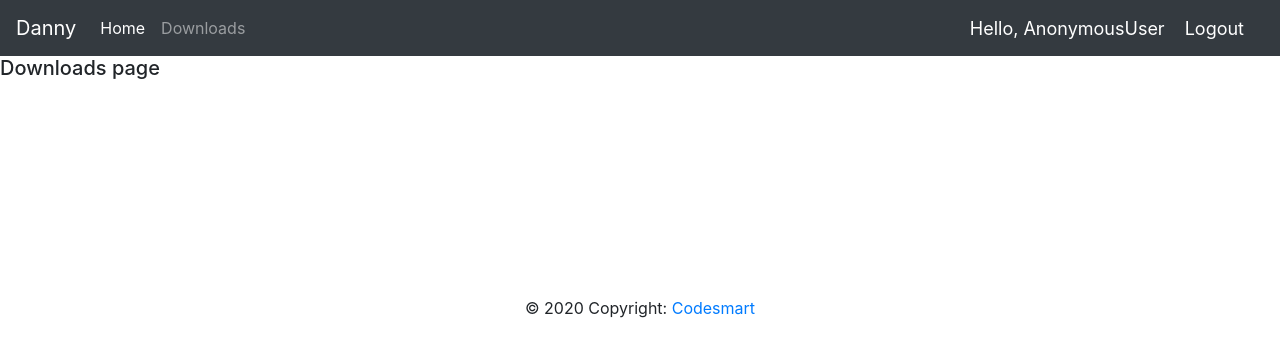
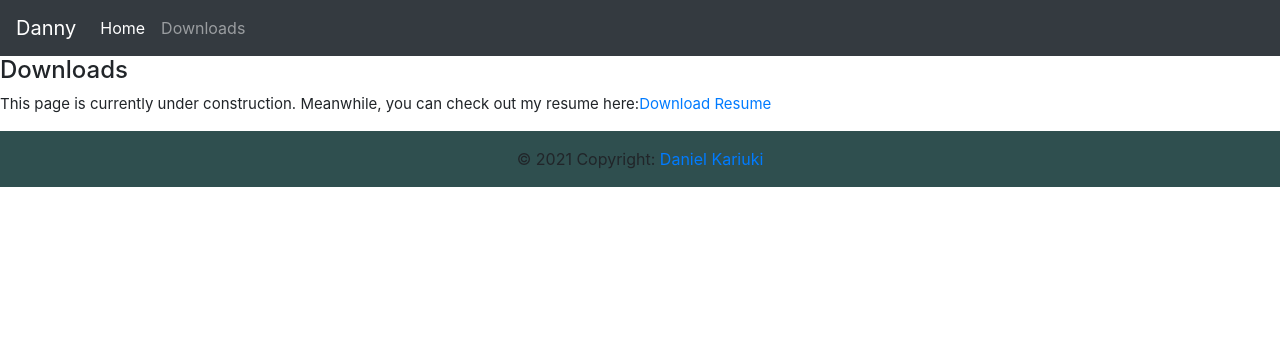
Before and after one commit to NjeruKariuki/portfolio, a Django app: page /downloads/ in a window 1280 px wide. Shown: the top 357 px of the page. Run offline with Django 3.2, Linux system fonts and the light colour scheme; some libraries are stand-ins or nearby versions.

Commit message:
many changes done

```diff
--- a/blog/templates/blog/downloads.html
+++ b/blog/templates/blog/downloads.html
@@ -1,5 +1,11 @@
 {% extends 'blog/main.html' %}
+{% load static %}
 
 {% block content %}
-    <h5>Downloads page</h5>
+<section>
+    <h5 style="font-size: 24px;">Downloads</h5>
+
+    <p style="font-size:15px;">
+        This page is currently under construction. Meanwhile, you can check out my resume here:<a target="_blank" href="{% static 'resume.pdf' %}">Download Resume</a></p>
+</section>
 {% endblock %}
--- a/blog/templates/blog/footer.html
+++ b/blog/templates/blog/footer.html
@@ -1,53 +1,8 @@
 <!-- Footer -->
-<footer class="page-footer font-small cyan darken-3">
-
-    <!-- Footer Elements -->
-    <div class="container">
-
-      <!-- Grid row-->
-      <div class="row"
-
-        <!-- Grid column -->
-        <div class="col-md-12 py-5">
-          <div class="mb-5 flex-center">
-
-            <!-- Facebook -->
-            <a class="fb-ic">
-              <i class="fab fa-facebook-f fa-lg white-text mr-md-5 mr-3 fa-2x"> </i>
-            </a>
-            <!-- Twitter -->
-            <a class="tw-ic">
-              <i class="fab fa-twitter fa-lg white-text mr-md-5 mr-3 fa-2x"> </i>
-            </a>
-            <!-- Google +-->
-            <a class="gplus-ic">
-              <i class="fab fa-google-plus-g fa-lg white-text mr-md-5 mr-3 fa-2x"> </i>
-            </a>
-            <!--Linkedin -->
-            <a class="li-ic">
-              <i class="fab fa-linkedin-in fa-lg white-text mr-md-5 mr-3 fa-2x"> </i>
-            </a>
-            <!--Instagram-->
-            <a class="ins-ic">
-              <i class="fab fa-instagram fa-lg white-text mr-md-5 mr-3 fa-2x"> </i>
-            </a>
-            <!--Pinterest-->
-            <a class="pin-ic">
-              <i class="fab fa-pinterest fa-lg white-text fa-2x"> </i>
-            </a>
-          </div>
-        </div>
-        <!-- Grid column -->
-
-      </div>
-      <!-- Grid row-->
-
-    </div>
-    <!-- Footer Elements -->
-
+<footer  style="background-color: darkslategrey;">
     <!-- Copyright -->
-    <div class="footer-copyright text-center py-3">© 2020 Copyright:
-      <a href="http://www.trippiedan.tk">Codesmart</a>
+    <div class="footer-copyright text-center py-3">© 2021 Copyright:
+      <a href="https://www.freakoutbond.herokuapp.com/">Daniel Kariuki</a>
     </div>
     <!-- Copyright -->
 
--- a/blog/templates/blog/main.html
+++ b/blog/templates/blog/main.html
@@ -13,7 +13,6 @@
     {% block content %}
 
     {% endblock %}
-   <br>
    {% include 'blog/footer.html' %}
 </body>
 </html>
--- a/blog/templates/blog/navbar.html
+++ b/blog/templates/blog/navbar.html
@@ -18,6 +18,8 @@
         <a class="nav-item nav-link" href="{% url 'downloads' %}">Downloads</a>
       </div>
     </div>
-    <span class="hello-msg">Hello, {{request.user}}</span>
-    <span><a  class="hello-msg" href="{% url 'logout' %}">Logout</a></span>
+    {% if user.is_authenticated %}
+      <span class="hello-msg">Hello, {{request.user}}</span>
+      <span><a  class="hello-msg" href="{% url 'logout' %}">Logout</a></span>
+    {% endif %}
 </nav>
```
Also changed, not shown: blog/templates/blog/dashboard.html (+10 -12 lines), static/images/youtube.jpg (added), 2 other files.
